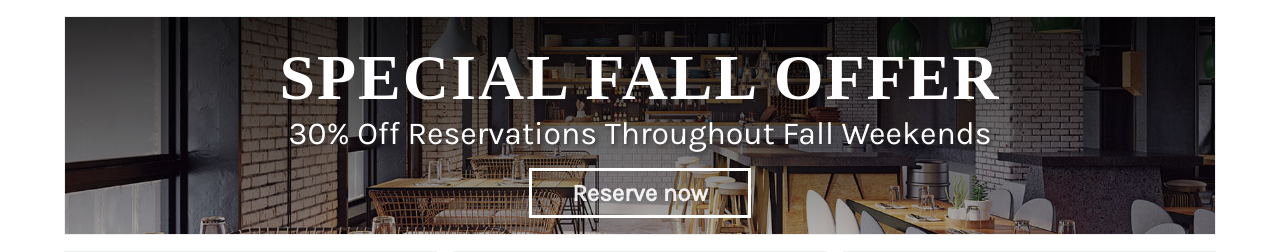
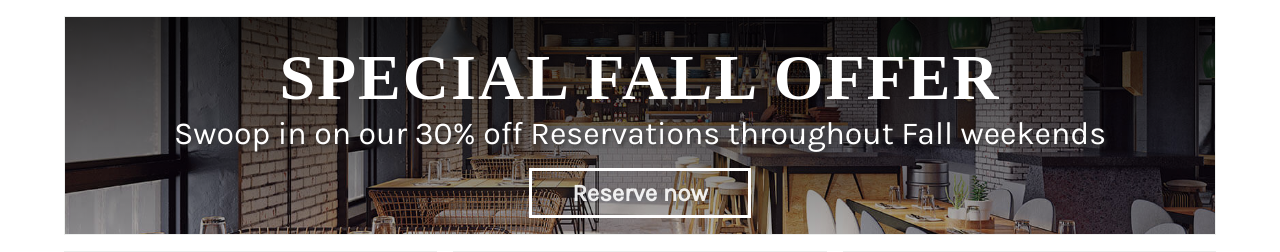
Before and after one commit to Dcomforter/New-Kitchen, a Django app: page / in a window 1280 px wide. Shown: the part 308-560 px from the top of the page. Run offline with Django 4.2, Linux system fonts and the light colour scheme; some web fonts are replaced.

Commit message:
Updated deals on index.html

```diff
--- a/newapp/templates/index.html
+++ b/newapp/templates/index.html
@@ -6,7 +6,7 @@
     <article id="hero">
       <h1 class="heading_shadow">SPECIAL FALL OFFER</h1>
       <p>
-        30% Off Reservations Throughout Fall Weekends
+        Swoop in on our 30% off Reservations throughout Fall weekends
       </p>
       <a href="{% url 'reservation' %}" class="cta"> Reserve now </a>
     </article>
```
